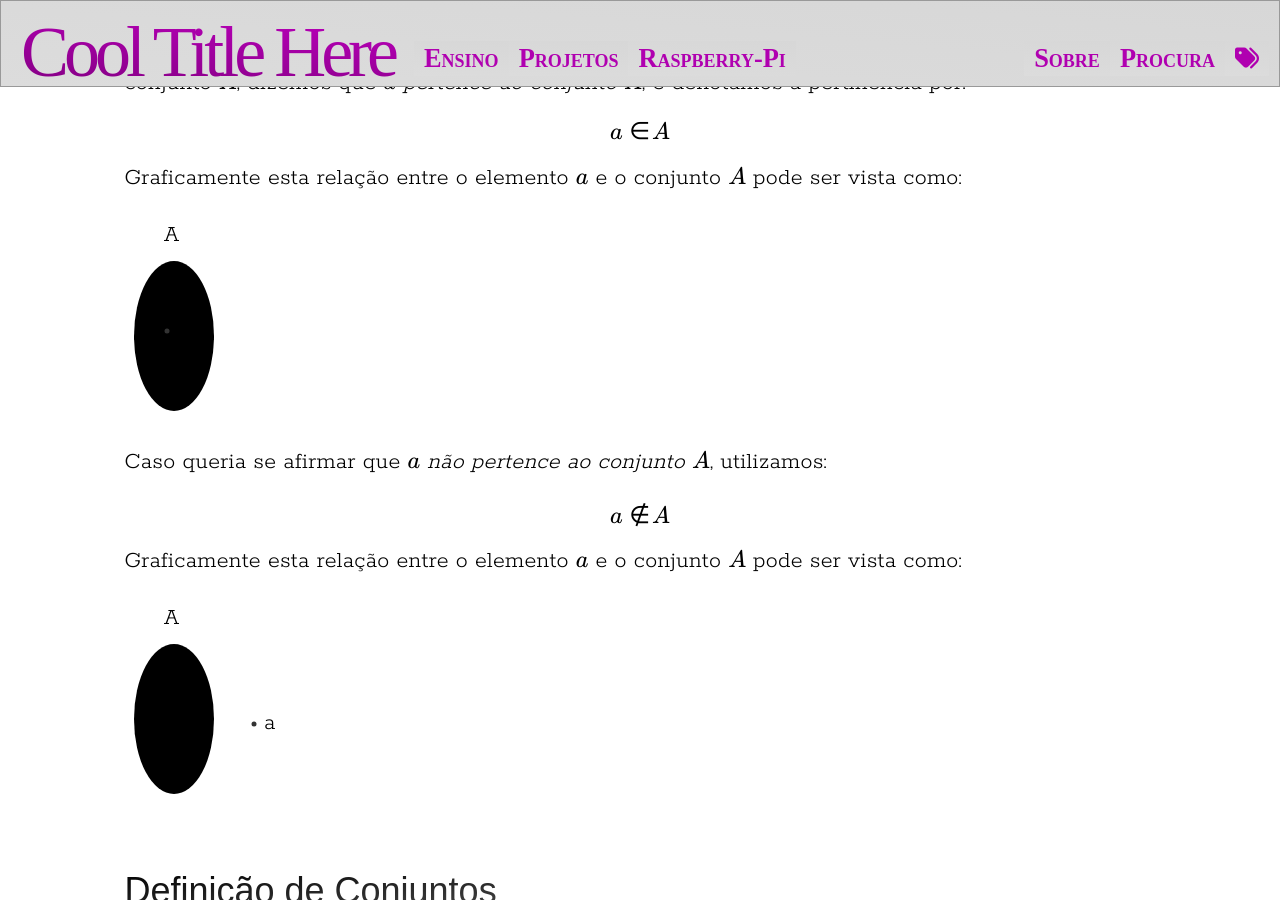
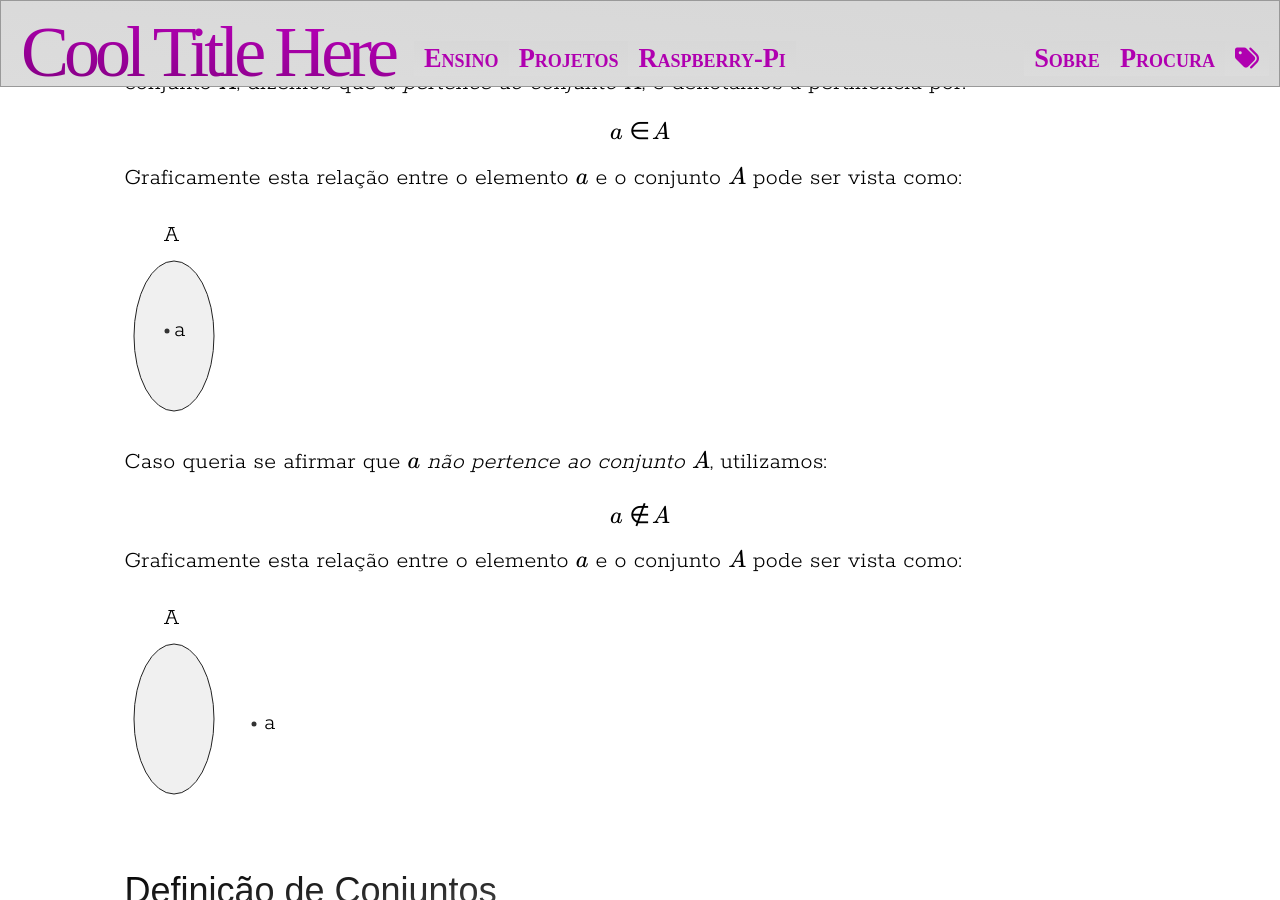
Before and after one commit to rafasgj/rafaeljeffman.com, a Jekyll site: the page built from teaching/basics/set-concepts.md, in a window 1280 px wide and 900 px high, scrolled down 677 px. Built offline with Jekyll 4.4.1, drawn with Linux system fonts in a browser that asks for light colours; nearby versions of some CDN libraries; some web fonts are replaced.

Commit message:
Fixed and enhanced set SVGs.

```diff
--- a/teaching/basics/set-concepts.md
+++ b/teaching/basics/set-concepts.md
@@ -24,7 +24,7 @@
 
 <div class="image">
     <svg height="200" width="100" class="teaching-svg">
-        <ellipse cx="50" cy="120" rx="40" ry="75" />
+        <ellipse cx="50" cy="120" rx="40" ry="75" fill="#f0f0f0" stroke="#222" />
         <circle cx="43" cy="115" r="2.5" fill="#333" />
         <text x="50" y="120">a</text>
         <text x="40" y="25">A</text>
@@ -39,7 +39,7 @@
 
 <div class="image">
     <svg height="200" width="160" class="teaching-svg">
-        <ellipse cx="50" cy="120" rx="40" ry="75" />
+        <ellipse cx="50" cy="120" rx="40" ry="75" fill="#f0f0f0" stroke="#222" />
         <circle cx="130" cy="125" r="2.5" fill="#333" />
         <text x="140" y="130">a</text>
         <text x="40" y="25">A</text>
@@ -101,8 +101,8 @@
                <line stroke="#aaa" stroke-width="7px" y2="10"/>
           </pattern>
         </defs>
-        <ellipse cx="90" cy="80" rx="75" ry="60" />
-        <ellipse cx="70" cy="85" rx="45" ry="30" fill="url(#gradient-fill)"/>
+        <ellipse cx="90" cy="80" rx="75" ry="60" fill="#f0f0f0" stroke="#222" />
+        <ellipse cx="70" cy="85" rx="45" ry="30" fill="url(#gradient-fill)" stroke="#222" />
         <text x="120" y="90">A</text>
         <text x="165" y="55">B</text>
     </svg>
@@ -141,7 +141,7 @@
 <div class="image">
     <svg height="250" width="500" class="teaching-svg">
         <!-- Conjunto B -->
-        <ellipse cx="310" cy="140" rx="55" ry="100" />
+        <ellipse cx="310" cy="140" rx="55" ry="100" fill="#f0f0f0" stroke="#222" />
         <text style="font-size:80%;" x="300" y="20">B</text>
         <text style="font-size:80%;" x="310" y="80">1</text>
         <circle cx="300" cy="77" r="2.5" fill="#333" />
@@ -156,7 +156,7 @@
         <text style="font-size:80%;" x="310" y="205">3</text>
         <circle cx="300" cy="202" r="2.5" fill="#333" />
         <!-- Conjunto A -->
-        <ellipse cx="80" cy="140" rx="55" ry="100" />
+        <ellipse cx="80" cy="140" rx="55" ry="100" fill="#f0f0f0" stroke="#222" />
         <text x="70" y="20">A</text>
         <text style="font-size:80%;" x="65" y="80">1</text>
         <circle cx="82" cy="75" r="2.5" fill="#333" />
@@ -197,6 +197,40 @@
 
 $$ A \cup B = \{ x \:|\: x \in A \lor x \in B \} $$
 
+<svg width="300" height="200" xmlns="http://www.w3.org/2000/svg">
+    <defs>
+        <circle r="85" id="circle_left" cy="100" cx="100" fill="" stroke="" />
+        <circle r="85" id="circle_right" cy="100" cx="200" fill="" stroke="" />
+        <mask id="mask_right">
+            <rect width="300" height="200" fill="#fff" stroke="#fff" />
+            <use xlink:href="#circle_left" fill="#000" />
+        </mask>
+        <mask id="mask_left">
+            <rect width="300" height="200" fill="#fff" stroke="#fff" />
+            <use xlink:href="#circle_right" fill="#000" />
+        </mask>
+        <mask id="mask_inverse_right">
+            <rect width="300" height="200" fill="#000" stroke="#000" />
+            <use xlink:href="#circle_left" fill="#fff" />
+        </mask>
+        <mask id="mask_inverse_left">
+            <rect width="300" height="200" fill="#000" stroke="#000" />
+            <use xlink:href="#circle_right" fill="#fff" />
+        </mask>
+        <clipPath id="clip_right">
+            <use xlink:href="#circle_right" />
+        </clipPath>
+        <clipPath id="clip_left">
+            <use xlink:href="#circle_left" />
+        </clipPath>
+    </defs>
+    <g>
+        <use xlink:href="#circle_right" stroke-width="1.5" stroke="#222" fill="url(#gradient-fill)" mask="url(#mask_right)" />
+        <use xlink:href="#circle_left" stroke-width="1.5" stroke="#222" fill="url(#gradient-fill)" mask="url(#mask_left)" />
+        <use xlink:href="#circle_left" stroke-width="1.5" stroke="" fill="url(#gradient-fill)" clip-path="url(#clip_right)" />
+    </g>
+</svg>
+
 
 #### Intersecção
 
@@ -206,6 +240,13 @@
 
 <a name="disjoint-set" />Quando temos que $A \cap B = \varnothing$ dizemos que $A$ e $B$ são conjuntos disjuntos, independentes ou mutuamente exclusivos.
 
+<svg width="300" height="200" xmlns="http://www.w3.org/2000/svg">
+    <g>
+        <use xlink:href="#circle_left" id="center" fill="url(#gradient-fill)" clip-path="url(#clip_right)"/>
+        <use xlink:href="#circle_left" stroke-width="1.5" stroke="#000" fill="none"/>
+        <use xlink:href="#circle_right" stroke-width="1.5" stroke="#000" fill="none"/>
+    </g>
+</svg>
 
 #### Complemento
 
@@ -213,6 +254,13 @@
 
 $$ \thicksim\! A = \{ x \:|\: x \in U \land x \notin A \} $$
 
+<svg width="300" height="200" xmlns="http://www.w3.org/2000/svg">
+    <g>
+        <use xlink:href="#circle_right" stroke-width="1.5" stroke="#222" fill="url(#gradient-fill)" mask="url(#mask_right)" />
+        <use xlink:href="#circle_left" stroke-width="1.5" stroke="#222" fill="#fff" mask="url(#mask_left)" />
+        <use xlink:href="#circle_left" stroke-width="1.5" stroke="#222" fill="#fff" clip-path="url(#clip_right)" />
+    </g>
+</svg>
 
 #### Diferença
 
@@ -225,6 +273,13 @@
 \end{align}
 $$
 
+<svg width="300" height="200" xmlns="http://www.w3.org/2000/svg">
+    <g>
+        <use xlink:href="#circle_right" stroke-width="1.5" stroke="#bbb" fill="#fff" mask="url(#mask_right)" />
+        <use xlink:href="#circle_left" stroke-width="1.5" stroke="#222" fill="url(#gradient-fill)" mask="url(#mask_left)" />
+        <use xlink:href="#circle_right" stroke-width="1.5" stroke="#222" fill="#fff" clip-path="url(#clip_left)" />
+    </g>
+</svg>
 
 #### Conjunto das Partes
 
```
